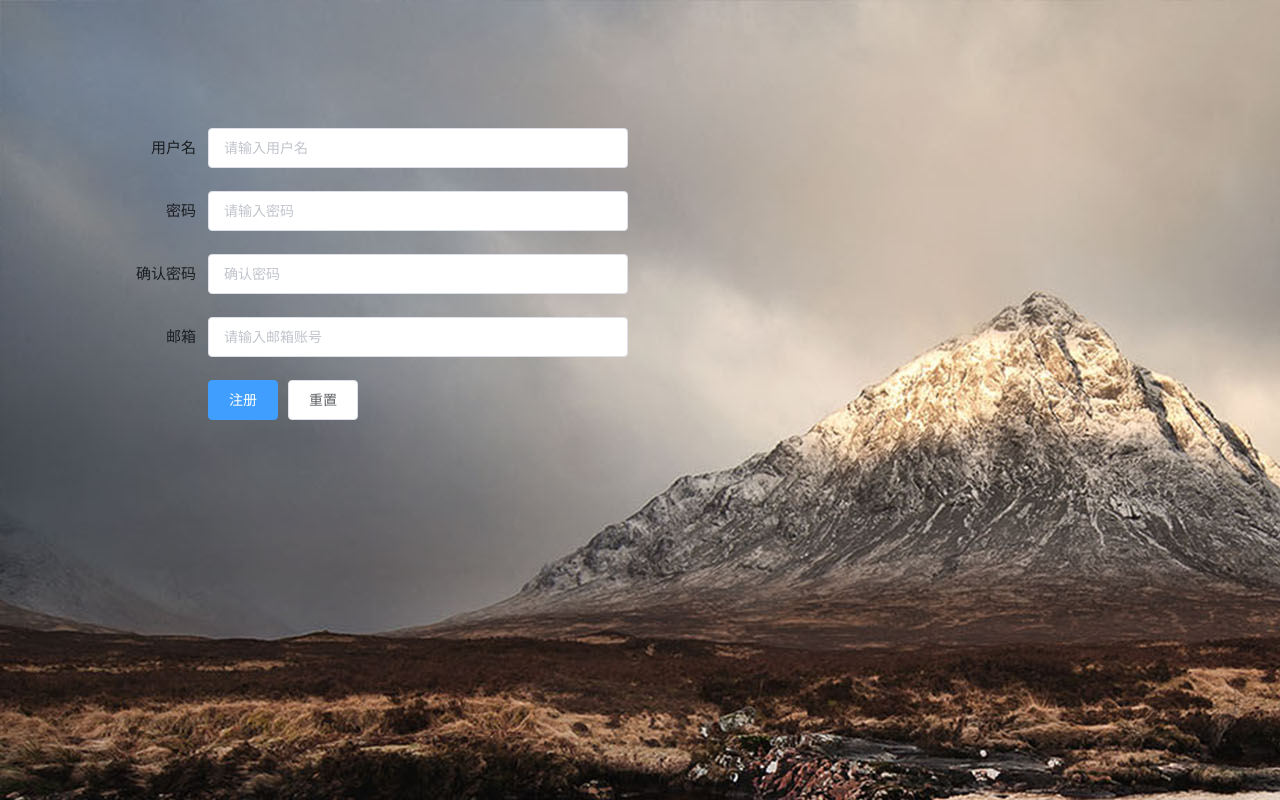
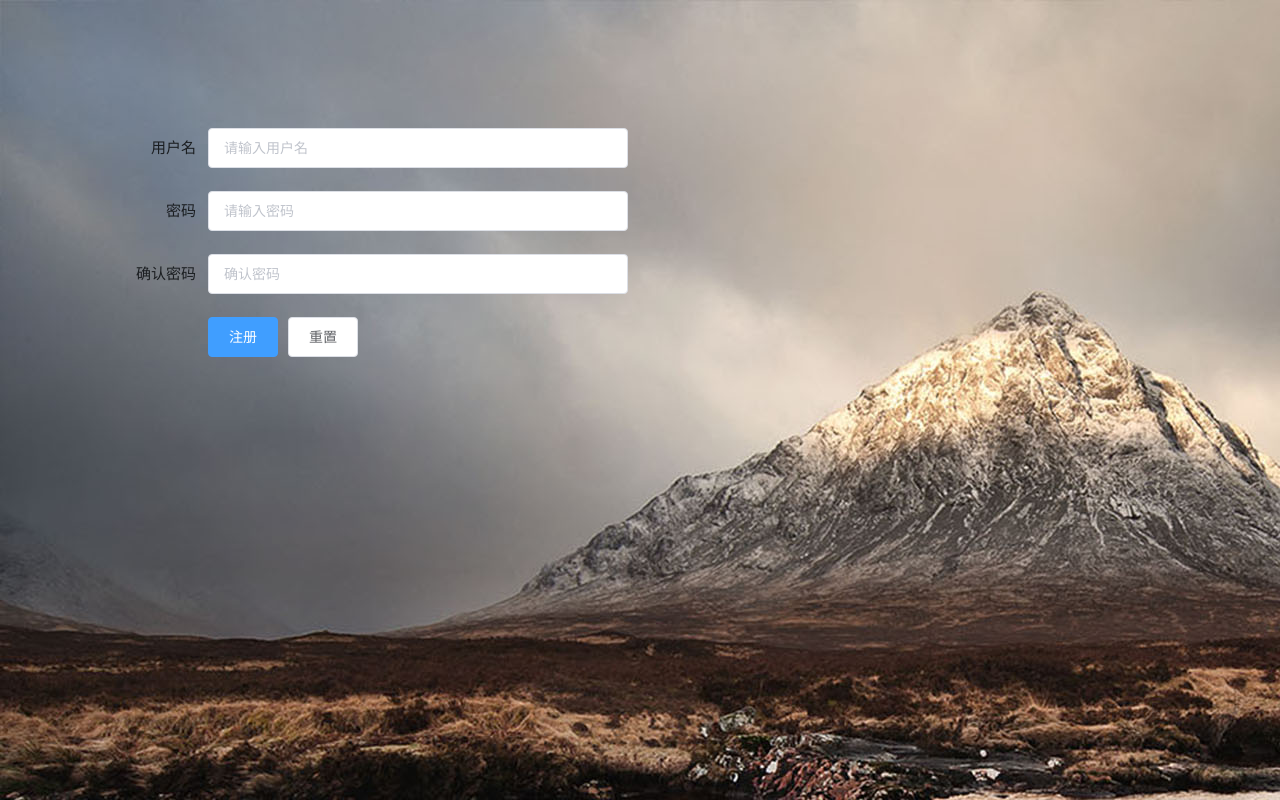
Before and after one commit to NoiJackson/BOKE, a Vue app: page /about in a window 1280 px wide. Built offline with nearby package versions, Linux system fonts and the light colour scheme; no server answers.

Commit message:
第七次提交

```diff
--- a/src/components/Book.vue
+++ b/src/components/Book.vue
@@ -40,7 +40,7 @@
             author: '可爱'
           }
         ],
-        msg: this.$route.query.data
+        msg: '请重新登录'
       }
     }
   }
--- a/src/components/First.vue
+++ b/src/components/First.vue
@@ -16,7 +16,7 @@
       }
     },
     created() {
-      this.msg = this.$route.query.message
+      this.msg = '嘟嘟是最漂亮的小仙女'
     }
   }
 </script>
--- a/src/store/index.js
+++ b/src/store/index.js
@@ -1,8 +1,5 @@
 import Vue from 'vue'
 import Vuex from 'vuex'
-
-//引入user.module
-import user from "./user";
 
 Vue.use(Vuex)
 
@@ -15,7 +12,6 @@ export default new Vuex.Store({
   actions: {
   },
   modules: {
-    //使用user.js中的action
-    user
+
   }
 })
--- a/src/views/About.vue
+++ b/src/views/About.vue
@@ -3,42 +3,51 @@
 <!--    <el-button type="text" class="btn">登录</el-button>-->
 
     <div class="setForm">
+      <!-- 表单-->
       <el-form :model="ruleForm"
                status-icon
-               :rules="rules"
                ref="ruleForm"
                label-width="80px"
-               class="demo-ruleForm"
                method="post"
+               :rules="rules"
                autocomplete="on">
 
-
+        <!-- 用户名-->
         <el-form-item label="用户名" prop="username">
-          <el-input v-model="ruleForm.username" placeholder="请输入用户名" type="text" name="username" ></el-input>
+          <el-input
+              v-model="ruleForm.username"
+              placeholder="请输入用户名"
+              type="text" name="username"
+              @input="userNameLimit"
+              @focus="focus"></el-input>
         </el-form-item>
 
+        <!-- 密码-->
         <el-form-item label="密码" prop="pass">
-          <el-input type="password" v-model="ruleForm.pass" autocomplete="off" placeholder="请输入密码" name="password" ></el-input>
+          <el-input
+              type="password"
+              v-model="ruleForm.password"
+              autocomplete="off"
+              placeholder="请输入密码"
+              @input="userPasswordLimit"
+              name="password" ></el-input>
         </el-form-item>
 
+        <!-- 确认密码-->
         <el-form-item label="确认密码" prop="checkPass">
-          <el-input type="password" v-model="ruleForm.checkPass" autocomplete="on" placeholder="确认密码" name="password"></el-input>
-        </el-form-item>
-
-        <el-form-item
-            prop="email"
-            label="邮箱"
-            :rules="[
-            { required: false, message: '请输入邮箱地址', trigger: 'blur' },
-            { type: 'email', message: '请输入正确的邮箱地址', trigger: ['blur', 'change'] }
-          ]">
-
-          <el-input v-model="ruleForm.email" placeholder="请输入邮箱账号"></el-input>
+          <el-input
+              type="password"
+              v-model="ruleForm.checkPassword"
+              autocomplete="on"
+              placeholder="确认密码"
+              name="password"></el-input>
         </el-form-item>
 
         <el-form-item>
-          <el-button type="primary" @click="submitForm('ruleForm')" >注册</el-button>
-          <el-button @click="resetForm('ruleForm')">重置</el-button>
+          <!-- 注册按钮-->
+          <el-button type="primary" @click="submitForm(ruleForm)" >注册</el-button>
+          <!-- 重置按钮-->
+          <el-button @click="resetForm(ruleForm)">重置</el-button>
         </el-form-item>
       </el-form>
     </div>
@@ -48,78 +57,98 @@
 
 <script>
 
+  //导入axios
+  import axios from 'axios'
+
   export default {
-    name: 'login',
     data() {
-      //用户名
-      const checkUsername = (rule, value, callback) => {
+      //检验用户名的函数
+      const checkUsername = (rules, value, callback) => {
         if (!value) {
-          return callback(new Error('用户名不能为空'));
-        }
-        callback();
-      };
-      //密码
-      const validatePass = (rule, value, callback) => {
-        if (value === '') {
-          callback(new Error('请输入密码'));
+          //用户名不为空
+          return callback(new Error('用户名不能为空'))
         } else {
-          if (this.ruleForm.checkPass !== '') {
-            this.$refs.ruleForm.validateField('checkPass');
+          // 发送post请求
+          const promise = axios.post('http://localhost:8082/home', {
+            username: this.username,
+            //跨域
+            headers: {'Content-Type': 'application/x-www-form-urlencoded'}
+            //异步操作-对应数据库查询是否存在字段
+          }).then(dat => {
+            if (dat.data === '0') {
+              console.log('用户名可用');
+            } else if (dat.data === '1') {
+              return callback(new Error('用户名已存在'))
+            }
+          })
           }
-          callback();
-        }
-      };
-      //确认密码
-      const validatePass2 = (rule, value, callback) => {
-        if (value === '') {
-          callback(new Error('请再次输入密码'));
-        } else if (value !== this.ruleForm.pass) {
-          callback(new Error('两次输入密码不一致!'));
-        } else {
-          callback();
-        }
       };
 
       return {
-
         //注册表
         ruleForm: {
           username: '',
-          pass: '',
-          checkPass: '',
-          email: ''
+          password: '',
+          checkPassword: ''
+          // email: ''
 
         },
+        //动态检验规则
         rules: {
           username: [
-            { validator: checkUsername, trigger: 'blur' }
-          ],
-          pass: [
-            { validator: validatePass, trigger: 'blur' }
-          ],
-          checkPass: [
-            { validator: validatePass2, trigger: 'blur' }
+            {validator: checkUsername, trigger: 'blur'},
           ]
-        },
-      };
+        }
+      }
     },
     methods: {
-      handleSelect(key, keyPath) {
-        console.log(key, keyPath)
+      //限制用户名只能输入中文、英文、数字、下划线的函数
+      userNameLimit() {
+        // this.username = this.username.replace(/[^\a-\z\A-\Z0-9\u4e00-\u9fe5_]/g, '')
       },
 
-      submitForm(formName) {
-        this.$refs.ruleForm.validate((valid) => {
-          if (valid) {
-            alert('注册成功');
-          } else {
-            alert('error submit!!');
-            return false;
-          }
-        });
+      //限制密码只能输入英文、数字
+      userPasswordLimit() {
+        // this.password = this.password.replace(/[^\a-\z\A-\Z0-9]/g, '')
       },
 
-      resetForm(formName) {
+      //获取焦点
+      focus() {
+        postMessage(null)
+      },
+
+      //注册按钮点击函数
+      submitForm() {
+
+        //用户名或者密码不能为空
+        if (this.username !== '') {
+          alert('用户名不为空')
+
+        }else if (this.password !== '') {
+          alert('密码不为空')
+
+        } else {
+          //发送post请求
+          axios.post('http://localhost:8082/home', {
+            username: this.username,
+            password: this.password,
+            //跨域
+            headers: {'Content-Type': 'application/x-www-form-urlencoded'}
+            //异步操作-对应数据库查询是否存在字段
+          }).then((dat) => {
+            if (dat.data === "1") {
+              alert('注册成功')
+              this.$router.replace('/home')
+            } else {
+              alert('注册失败，请再试一次')
+            }
+          })
+        }
+      },
+
+
+      //重置按钮点击函数
+      resetForm() {
         this.$refs.ruleForm.resetFields();
       }
 
@@ -155,10 +184,6 @@
     color: #1b1e21;
   }
 
-  /*.btn {*/
-  /*  font-size: 20px;*/
-  /*  margin-left: 20px;*/
-  /*}*/
 
 
 
--- a/src/views/Home.vue
+++ b/src/views/Home.vue
@@ -48,7 +48,7 @@
           <div class="login">
             <h1 class="title">从此君王不早朝</h1>
 
-            //表单
+<!--            //表单-->
             <el-form
                 :model="ruleForm"
                 status-icon
@@ -57,7 +57,7 @@
                 label-width="100px"
                 class="demo-ruleForm">
 
-              //用户名
+<!--              //用户名-->
               <el-form-item label="用户名" prop="username">
                 <el-input
                     v-model="ruleForm.username"
@@ -65,7 +65,7 @@
                     name="username"></el-input>
               </el-form-item>
 
-              //密码
+<!--              //密码-->
               <el-form-item label="密码" prop="password">
                 <el-input
                     type="password"
@@ -74,31 +74,28 @@
                     placeholder="请输入密码"
                     name="password"
                     maxlength="16"
-                    minlength="6"
-                    @keyup.enter.native="submitForm"></el-input>
+                    minlength="6"></el-input>
               </el-form-item>
 
-              //登录按钮
+<!--              //登录按钮-->
               <el-form-item>
                 <div class="submit">
                   <el-button
                       type="primary"
-                      @click.native.prevent="submitForm('ruleForm')"
-                      :loading="loading">
+                      @click="submitForm(ruleForm)">
                     登录
                   </el-button>
 
-                  //重置按钮
-                  <el-button @click="resetForm('ruleForm')">重置</el-button>
+<!--                  //重置按钮-->
+                  <el-button @click="resetForm(ruleForm)">重置</el-button>
                 </div>
               </el-form-item>
 
                 <br><br>
 
-                //注册按钮
+<!--                //注册按钮-->
               <div class="sign-in">
-                <el-button style="background: Transparent;
-                   border:none;"
+                <el-button style="background: Transparent;border:none;"
                            @click="setId">
                   注册
                 </el-button>
@@ -117,103 +114,82 @@
 </template>
 
 <script>
-  // import axios from 'axios'
+  //导入axios
+  import axios  from 'axios'
 
   export default {
     data() {
-      //检查用户名不为空
-      const checkUsername = (rule, value, callback) => {
+      //检验用户名不为空的函数
+      const checkUsername = (rules, value, callback) => {
         if (!value) {
-          return callback(new Error('用户名不能为空'));
+          return callback(new Error('用户名不能为空'))
         }
-        callback();
+        callback()
       };
 
-      //检查密码
-      const validatePass = (rule, value, callback) => {
-        if (value === '') {
-          callback(new Error('请输入密码'));
-        } else {
-          if (this.ruleForm.checkPass !== '') {
-            this.$refs.ruleForm.validateField('请检查密码');
-          }
-          callback();
-        }
-      };
       return {
+        //导航条的设置
         activeIndex1: '1',
         activeIndex: this.$route.path,
 
+        //用户名和表单的data
         ruleForm: {
           username: '',
           password: ''
         },
+
+        //失去焦点-检验用户名不为空
         rules: {
-          password: [
-            { validator: validatePass, trigger: 'blur' }
-          ],
           username: [
-            { validator: checkUsername, trigger: 'blur' }
+            {validator: checkUsername, trigger: 'blur'},
           ]
-        },
-        loading: false
-      };
-    },
-    methods: {
-      handleSelect(key, keyPath) {
-       // return  this.$route.path
+        }
+      }
 
       },
+    methods: {
+      //导航条默认选中函数
+      handleSelect() {
+        console.log(key, keyPath)
+      },
 
-      submitForm(formName) {
-        this.$refs.ruleForm.validate((valid) => {
-          if (valid) {
-            this.loading = true;
-            this.$store
-              .dispatch('Login', this.ruleForm)
-              .then(response => {
-                this.loading = false;
-                let code =  response.data.code;
-                if (code === 200) {
-                  this.$router.push({
-                    path: '/first',
-                    query: {data: response.data.data}
-                  });
-                }else {
-                  this.$router.push({
-                    path: '/book',
-                    query: {message: response.data.message}
-                  })
-                }
-              }).catch(() => {
-                this.loading = false
-            })
-            // alert('submit!')
+      //登录规则函数
+      submitForm() {
+        //发送post请求
+        axios.post('http://localhost:8082/home', {
+          username: this.username,
+          password: this.password,
+
+          //跨域
+          headers: {'Content-Type': 'application/x-www-form-urlencoded'}
+
+        }).then((dat) => {
+          //处理异步函数,判断数据与收据库中是否一致
+          if (dat.data === '0') {
+            alert('用户不存在，请重新输入')
+          }else if (dat.data === '1') {
+            alert('登录失败，账号或者密码错误')
+          }else if (dat.data === '2') {
+            //登录成功，页面跳转
             this.$router.push('/first')
-          } else {
-            console.log('参数错误');
-            return false;
           }
-        });
+        }).catch((error) => {
+          //传输错误
+          console.log('传输失败');
+        })
       },
-      resetForm(formName) {
+
+      //重置按钮对应的函数
+      resetForm() {
         this.$refs.ruleForm.resetFields()
       },
+
+      //注册按钮点击函数
       setId() {
-        // alert('ok')
         this.$router.replace('/about')
       }
     },
-    // created() {
-    //   axios.post({
-    //     url: 'http://localhost:8082/home'
-    //   }).then(res => {
-    //     // console.log(res)
-    //     this. result = res;
-    //   }).catch(error => {
-    //     console.log(error);
-    //   })
-    // }
+
   }
 </script>
 
```
Also changed, not shown: src/main.js (+1 -12 lines).
